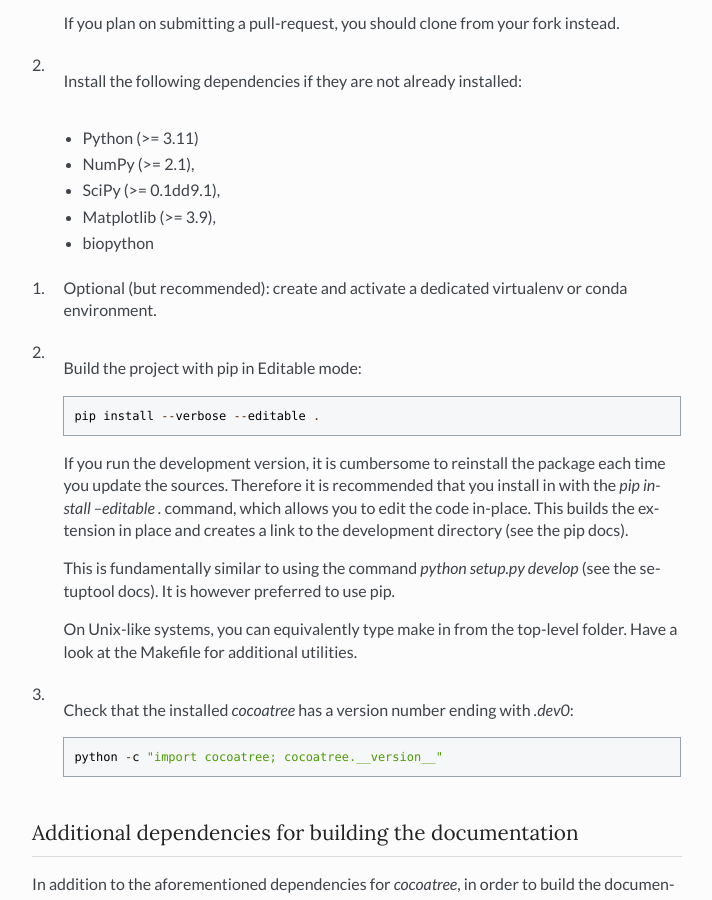
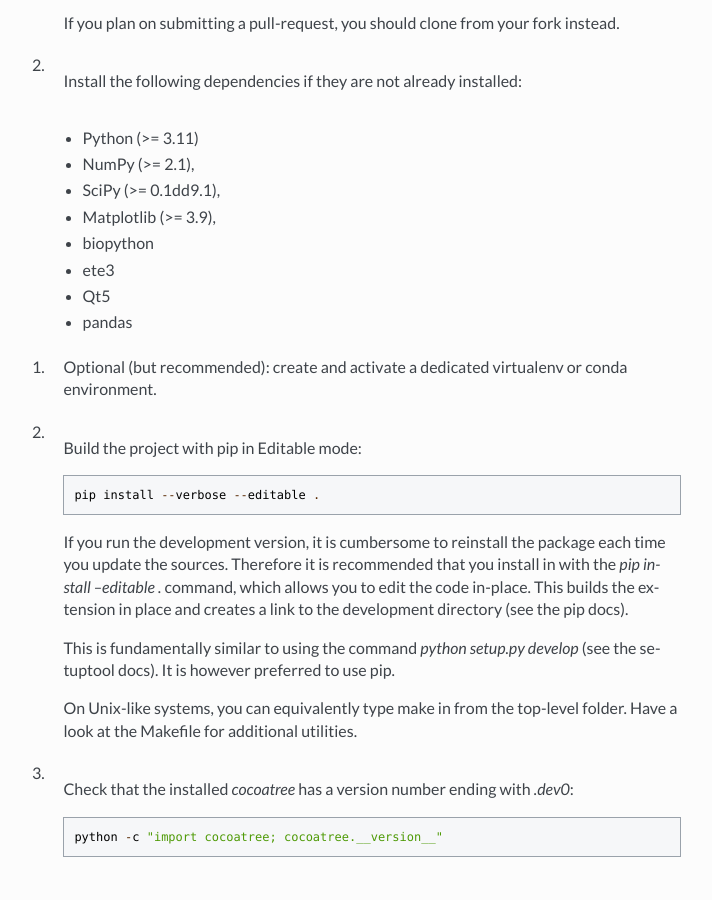
Before and after one commit to TrEE-TIMC/cocoatree, a Sphinx documentation site: the page built from doc/install.rst, in a window 1280 px wide and 900 px high, scrolled down 924 px. Shown: the whole window, without its empty margins (398-1110 px from the left). Built offline with Sphinx 7.4.7, drawn with Linux system fonts in a browser that asks for light colours; nearby versions of some CDN libraries; formulas are drawn with MathJax 3.

Commit message:
CI fix installation for documentation

```diff
--- a/doc/install.rst
+++ b/doc/install.rst
@@ -57,6 +57,9 @@
    - SciPy (>= 0.1dd9.1),
    - Matplotlib (>= 3.9),
    - biopython
+   - ete3
+   - Qt5
+   - pandas
 
 2. Optional (but recommended): create and activate a dedicated virtualenv or conda environment.
 
--- a/requirements.txt
+++ b/requirements.txt
@@ -11,3 +11,4 @@
 ete3
 six
 pyqt5
+pandas
```
